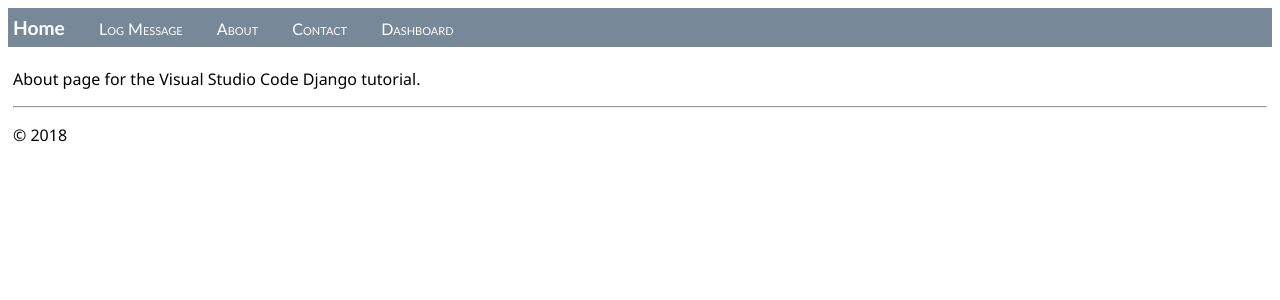
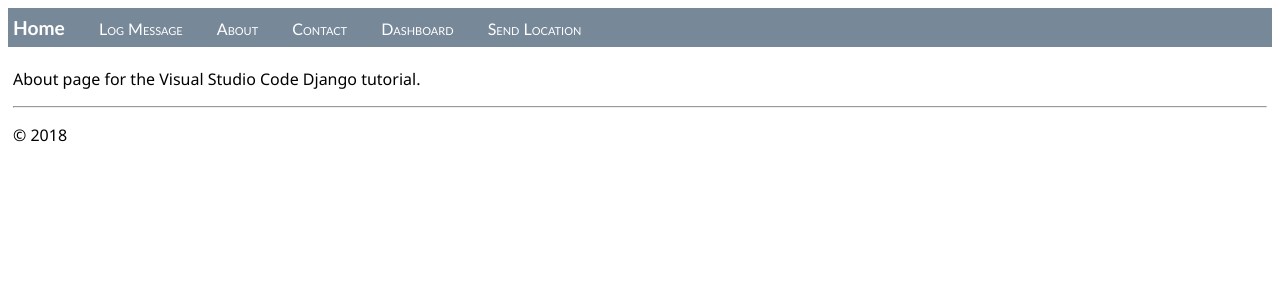
Before and after one commit to paulm456/Masters-project, a Django app: page /about/ in a window 1280 px wide. Shown: the top 300 px of the page. Run offline with Django 5.2, Linux system fonts and the light colour scheme.

Commit message:
Add send location navbar

```diff
--- a/hello/templates/hello/layout.html
+++ b/hello/templates/hello/layout.html
@@ -14,6 +14,7 @@
     <a href="{% url 'about' %}" class="navbar-item">About</a>
     <a href="{% url 'contact' %}" class="navbar-item">Contact</a>
     <a href="{% url 'dashboard' %}" class="navbar-item">Dashboard</a>
+    <a href="{% url 'send-location' %}" class="navbar-item">Send Location</a>
 </div>
 
 <div class="body-content">
--- a/hello/urls.py
+++ b/hello/urls.py
@@ -22,5 +22,5 @@ urlpatterns = [
     path('api/latest-readings/', views.latest_readings, name='latest_readings'),
     path("api/location/", receive_location, name="receive_location"),
     path("api/location/latest/", latest_location, name="latest_location"),
-    path("send-location/", TemplateView.as_view(template_name="hello/send_location.html")),
+    path("send-location/", TemplateView.as_view(template_name="hello/send_location.html"), name="send_location"),
 ]
```
